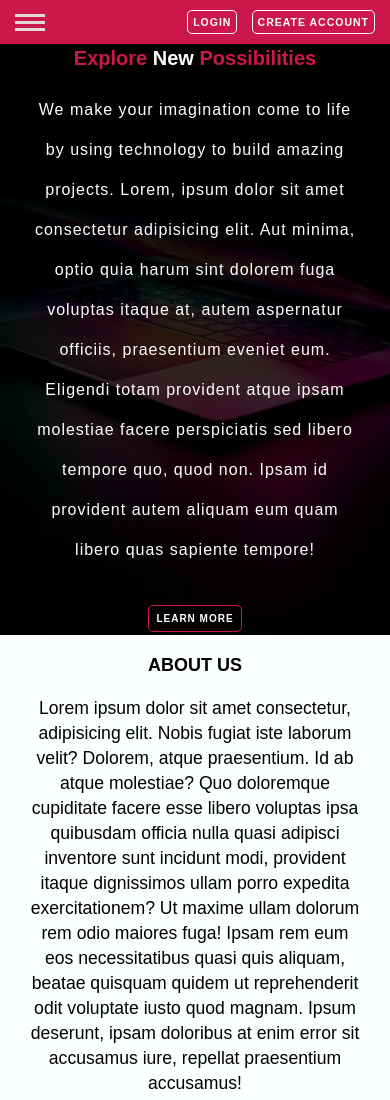
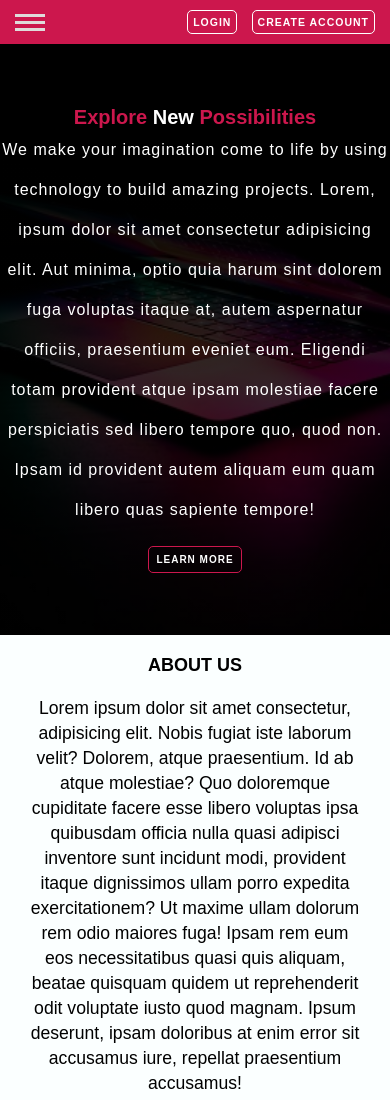
Before and after one commit to FemiLaizer/single-page-0, a plain HTML site: page index.html in a window 390 px wide. Shown: the top 1100 px of the page. Drawn offline with Linux system fonts and the light colour scheme.

Commit message:
changed style

```diff
--- a/style.css
+++ b/style.css
@@ -506,11 +506,11 @@ h1+p {
         font-size: 20px;
     }
 
-    /* .banner-content p {
+    .banner-content p {
         font-size: 12px;
         line-height: 22px;
         padding: 5px;
-    } */
+    }
 
     .about-box h3,
     .project-heading h3,
@@ -544,9 +544,9 @@ h1+p {
 
 @media(max-width: 480px) {
 
-    /* .banner-box h1+p {
+    .banner-box h1+p {
         padding: 1px;
-    } */
+    }
 
     .banner-content p {
         padding: 20px 30px;
@@ -596,11 +596,11 @@ h1+p {
         font-size: 15px;
     }
 
-    /* .banner-box p {
+    .banner-box p {
         font-size: 10px;
         line-height: 22px;
         padding: 20px;
-    } */
+    }
 
     button {
         padding: 7px;
```
